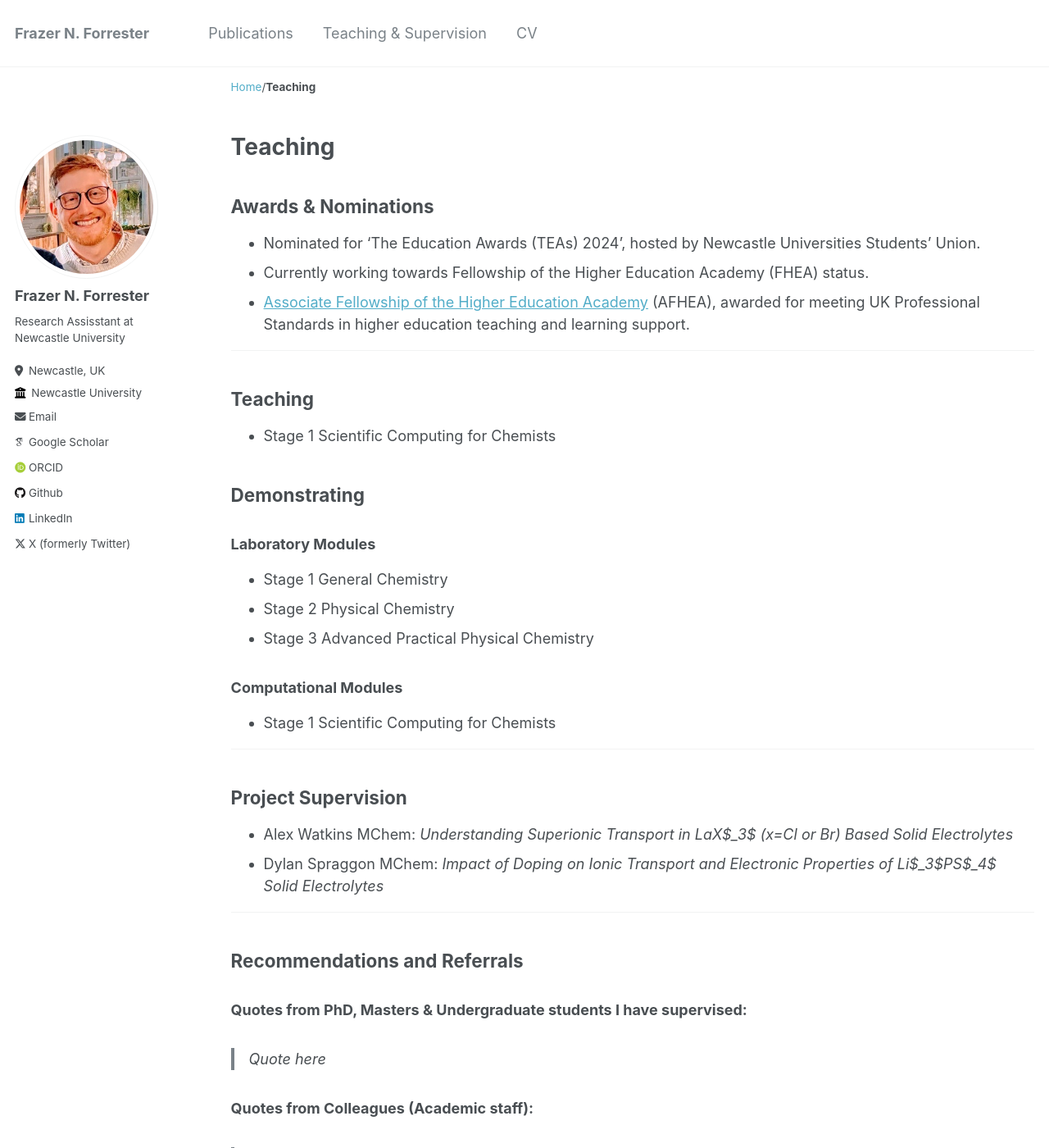
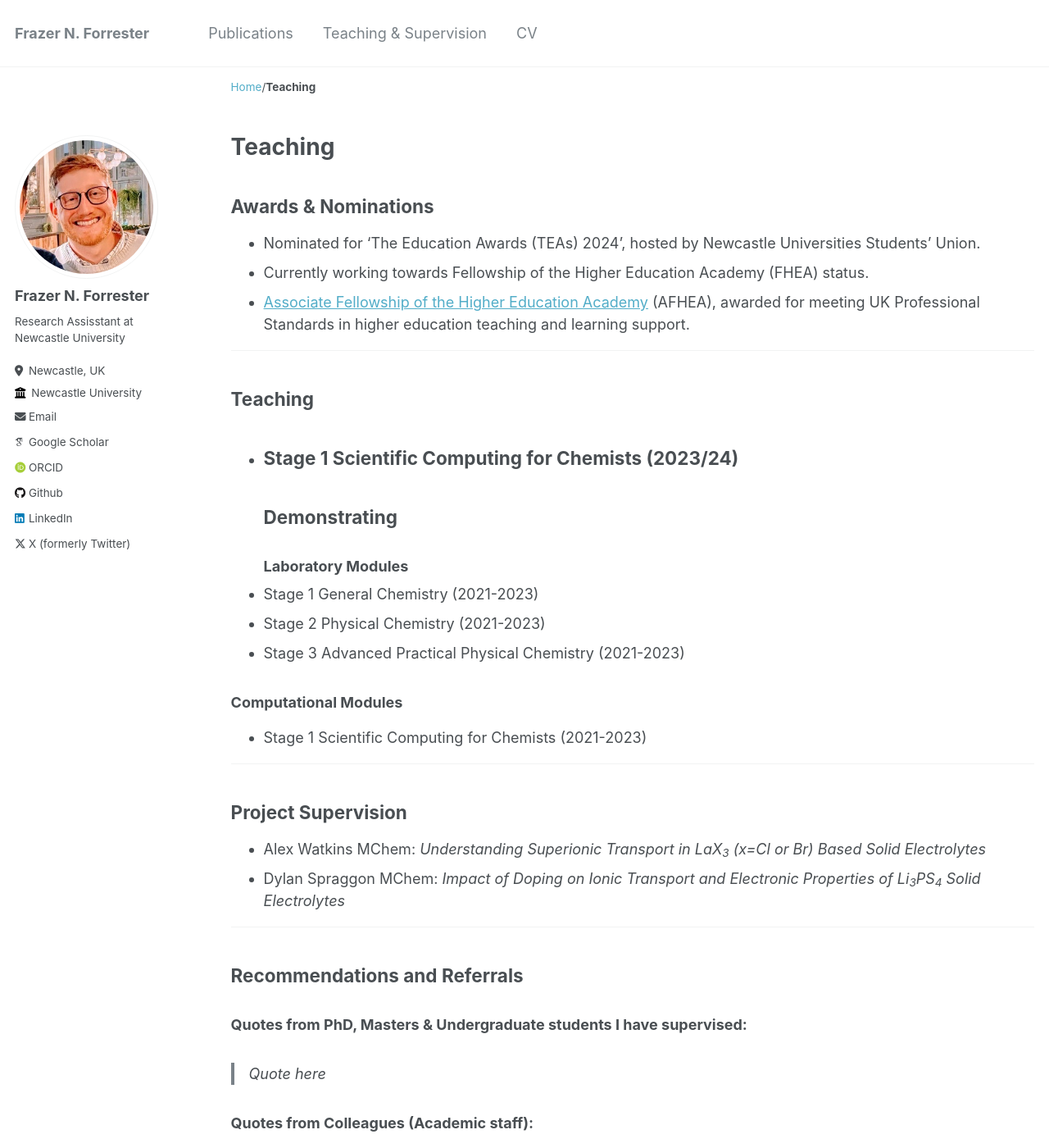
Before and after one commit to fforrester/fforrester.github.io, a Jekyll site: the page built from _pages/teaching.md, in a window 1280 px wide and 1400 px high. Shown: the whole window at 82% size. Built offline with Jekyll 4.4.1, drawn with Linux system fonts in a browser that asks for light colours; some web fonts are replaced.

Commit message:
Update teaching.md

```diff
--- a/_pages/teaching.md
+++ b/_pages/teaching.md
@@ -12,23 +12,23 @@ author_profile: true
 
 ---
 ## Teaching
-- Stage 1 Scientific Computing for Chemists
-
+- Stage 1 Scientific Computing for Chemists (2023/24)
+---
 ## Demonstrating
 ### Laboratory Modules
-- Stage 1 General Chemistry
-- Stage 2 Physical Chemistry
-- Stage 3 Advanced Practical Physical Chemistry
+- Stage 1 General Chemistry (2021-2023)
+- Stage 2 Physical Chemistry (2021-2023)
+- Stage 3 Advanced Practical Physical Chemistry (2021-2023)
 
 ### Computational Modules
-- Stage 1 Scientific Computing for Chemists
+- Stage 1 Scientific Computing for Chemists (2021-2023)
 
 
 ---
 ## Project Supervision
 
-- Alex Watkins MChem: _Understanding Superionic Transport in LaX$_3$ (x=Cl or Br) Based Solid Electrolytes_
-- Dylan Spraggon MChem: _Impact of Doping on Ionic Transport and Electronic Properties of  Li$_3$PS$_4$ Solid Electrolytes_
+- Alex Watkins MChem: _Understanding Superionic Transport in LaX<sub>3</sub> (x=Cl or Br) Based Solid Electrolytes_
+- Dylan Spraggon MChem: _Impact of Doping on Ionic Transport and Electronic Properties of Li<sub>3</sub>PS<sub>4</sub> Solid Electrolytes_
 
 ---
 ## Recommendations and Referrals
```
